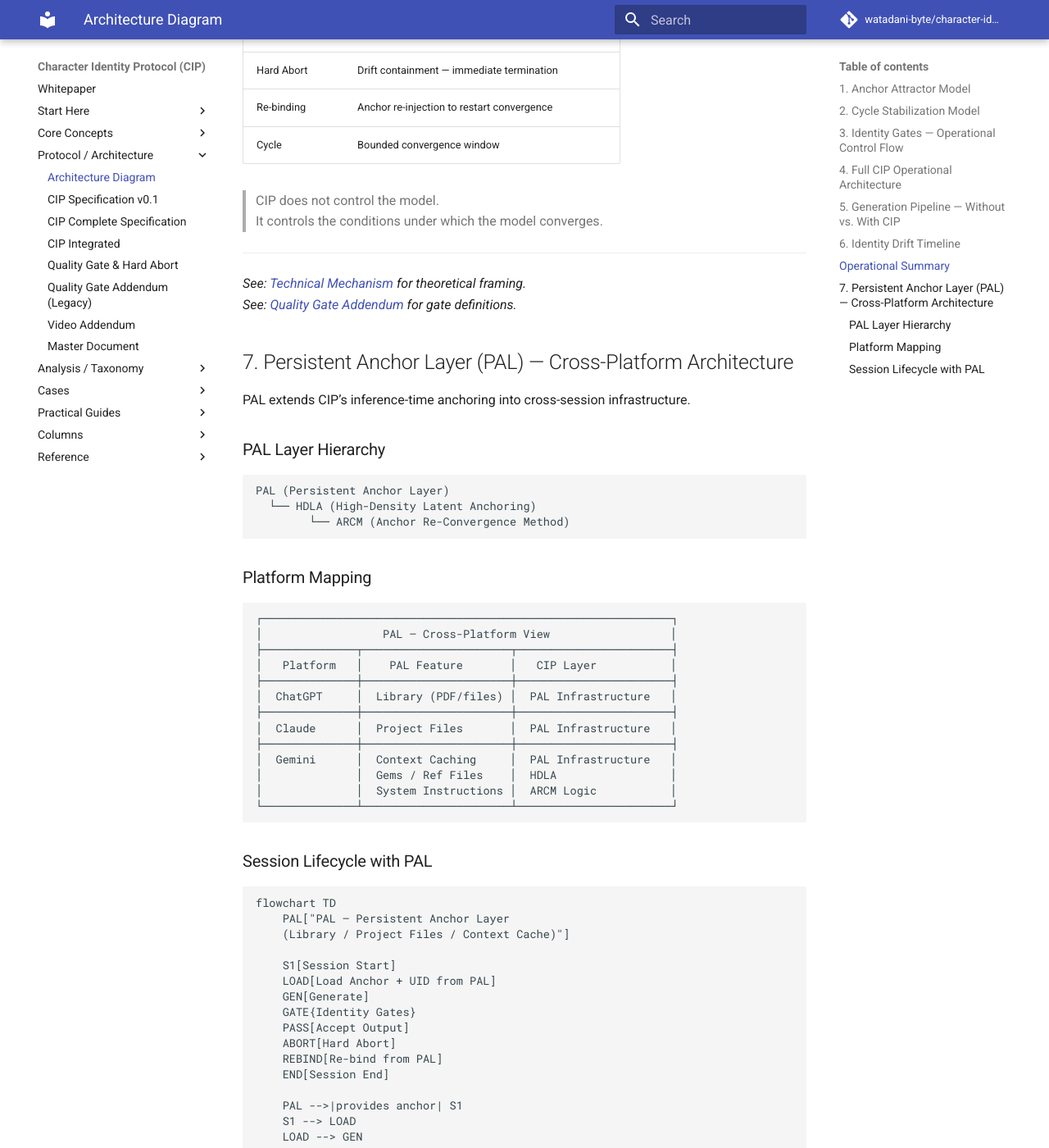
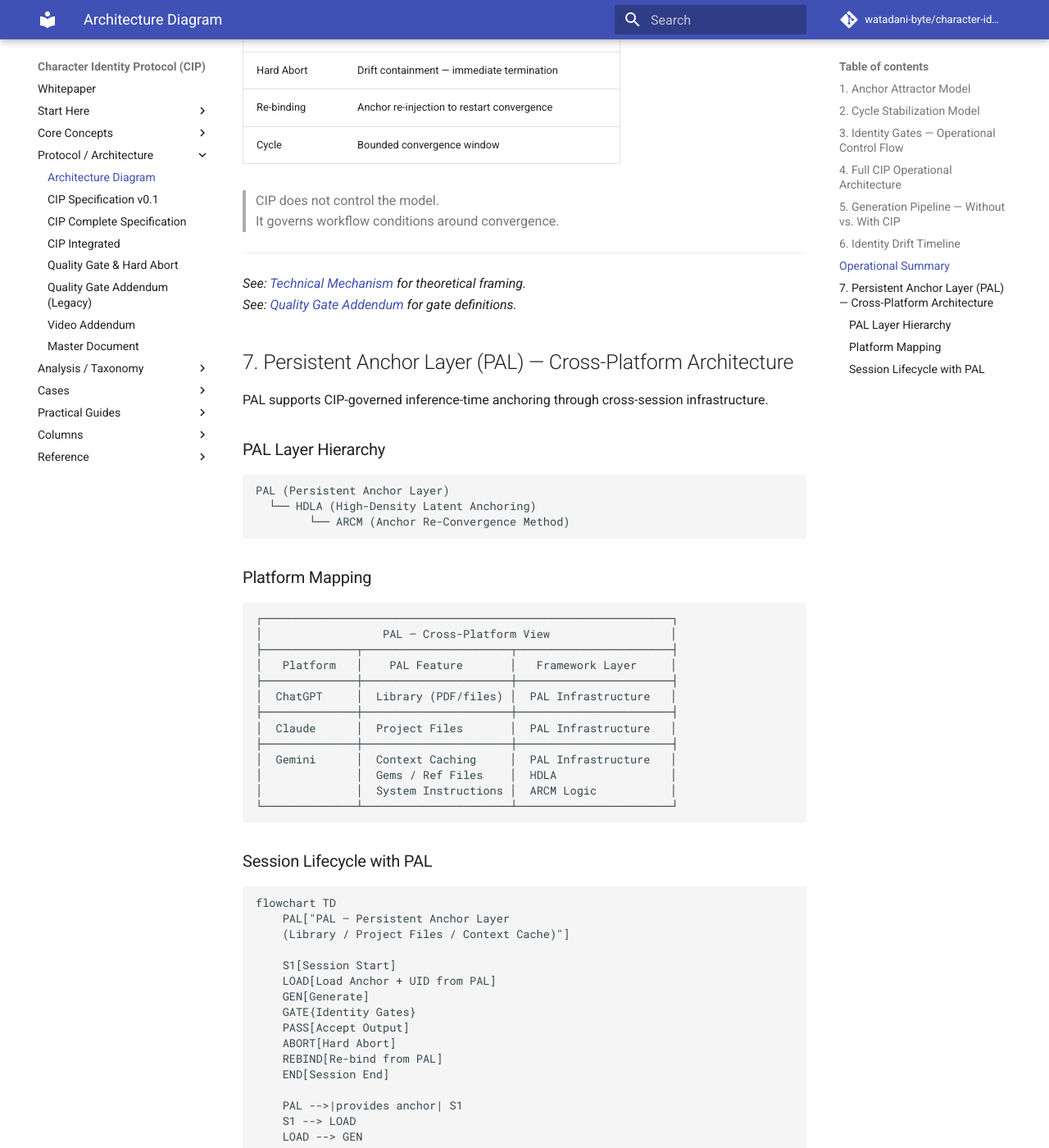
Before and after one commit to watadani-byte/character-identity-protocol, an MkDocs documentation site: the page built from docs/architecture_diagram.md, in a window 1280 px wide and 1400 px high, scrolled down 4782 px. Shown: the whole window at 82% size. Built offline with MkDocs 1.6.1 and Material for MkDocs 9.7.7, drawn with Linux system fonts in a browser that asks for light colours; comment, search, counter and statistics services are not loaded; some of the changed text lies outside the part shown.

Commit message:
Revise architecture diagram documentation for clarity
Updated terminology and clarified descriptions related to the Character Identity Protocol (CIP) and Persistent Anchor Layer (PAL).

````diff
--- a/docs/architecture_diagram.md
+++ b/docs/architecture_diagram.md
@@ -1,6 +1,6 @@
 # Architecture Diagram — Character Identity Protocol
 
-This document provides visual representations of CIP’s three core mechanisms:
+This document provides visual representations of CIP's three core mechanisms:
 Anchor Attractor, Cycle Stabilization, and Identity Gates.
 
 > All diagrams are operational abstractions. They do not represent proprietary model internals.
@@ -137,10 +137,10 @@ User Prompt
           ↓
 ┌─────────────────────┐
 │  Reconstruction      │  ← Unconstrained
-│  A → A'              │  Identity drift emerges here
+│  A → A′              │  Identity drift emerges here
 └─────────┬───────────┘
           ↓
-     Output (A')
+     Output (B′)
      (Identity: uncontrolled)
 ```
 
@@ -155,7 +155,7 @@ Minimal Prompt  +  Anchor Image ──────────────┐
 └─────────┬───────────┘                        │
           ↓                                    ↓
 ┌─────────────────────────────────────────────┐
-│  Reconstruction A → A'                       │
+│  Reconstruction A → A′                       │
 │  Anchor guides reconstruction                │  ← Operationally constrained
 │  toward a previously converged solution state│
 └─────────┬───────────────────────────────────┘
@@ -234,7 +234,7 @@ High  ┤                  Re-binding
 
 
 > CIP does not control the model.
-> It controls the conditions under which the model converges.
+> It governs workflow conditions around convergence.
 
 -----
 
@@ -243,7 +243,7 @@ High  ┤                  Re-binding
 
 ## 7. Persistent Anchor Layer (PAL) — Cross-Platform Architecture
 
-PAL extends CIP’s inference-time anchoring into cross-session infrastructure.
+PAL supports CIP-governed inference-time anchoring through cross-session infrastructure.
 
 ### PAL Layer Hierarchy
 
@@ -259,7 +259,7 @@ PAL (Persistent Anchor Layer)
 ┌─────────────────────────────────────────────────────────────┐
 │                  PAL — Cross-Platform View                  │
 ├──────────────┬──────────────────────┬───────────────────────┤
-│   Platform   │    PAL Feature       │   CIP Layer           │
+│   Platform   │    PAL Feature       │   Framework Layer     │
 ├──────────────┼──────────────────────┼───────────────────────┤
 │  ChatGPT     │  Library (PDF/files) │  PAL Infrastructure   │
 ├──────────────┼──────────────────────┼───────────────────────┤
@@ -298,6 +298,6 @@ flowchart TD
     PASS --> END
 ```
 
-*PAL eliminates full re-injection at session start and provides a stable anchor recovery source across Hard Abort cycles.*
+*PAL may reduce full re-injection at session start and provide a stable anchor recovery source for CIP-governed Hard Abort cycles.*
 
 *See: [Column: Persistent Anchor Layer (PAL)](column_pal.md)*
````
